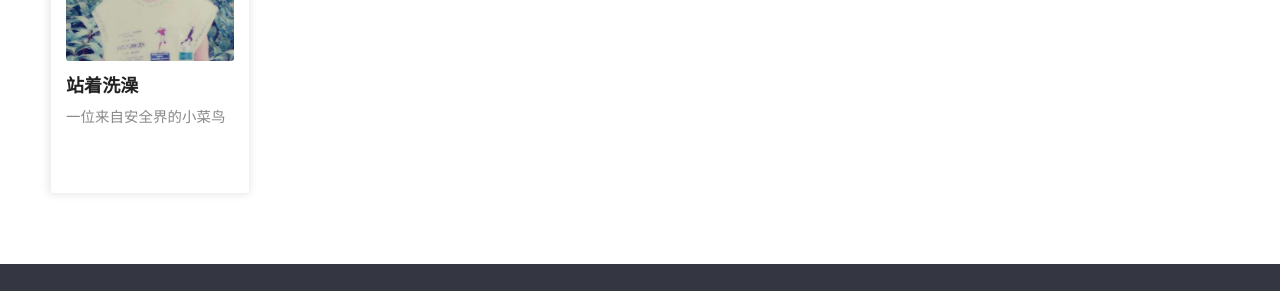
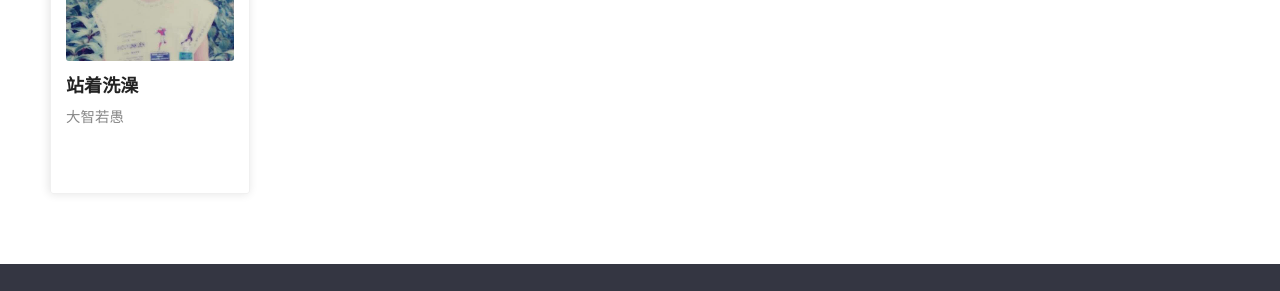
Before and after one commit to sdlchina/sdlchina-web, a Jekyll site: the page built from about.md, in a window 1280 px wide. Shown: the part 1114-1405 px from the top of the page. Built offline with Jekyll 4.4.1, drawn with Linux system fonts in a browser that asks for light colours; some web fonts are replaced; comment, search, counter and statistics services are not loaded.

Commit message:
更新签名

```diff
--- a/about.md
+++ b/about.md
@@ -98,7 +98,7 @@ type: Document
             <img class="picture" src="/images/head/zhanzhexizao.png" alt="">
             <dl class="desc">
                 <dt>站着洗澡</dt>
-                <dd>一位来自安全界的小菜鸟</dd>
+                <dd>大智若愚</dd>
             </dl>
         </li>
 
```
